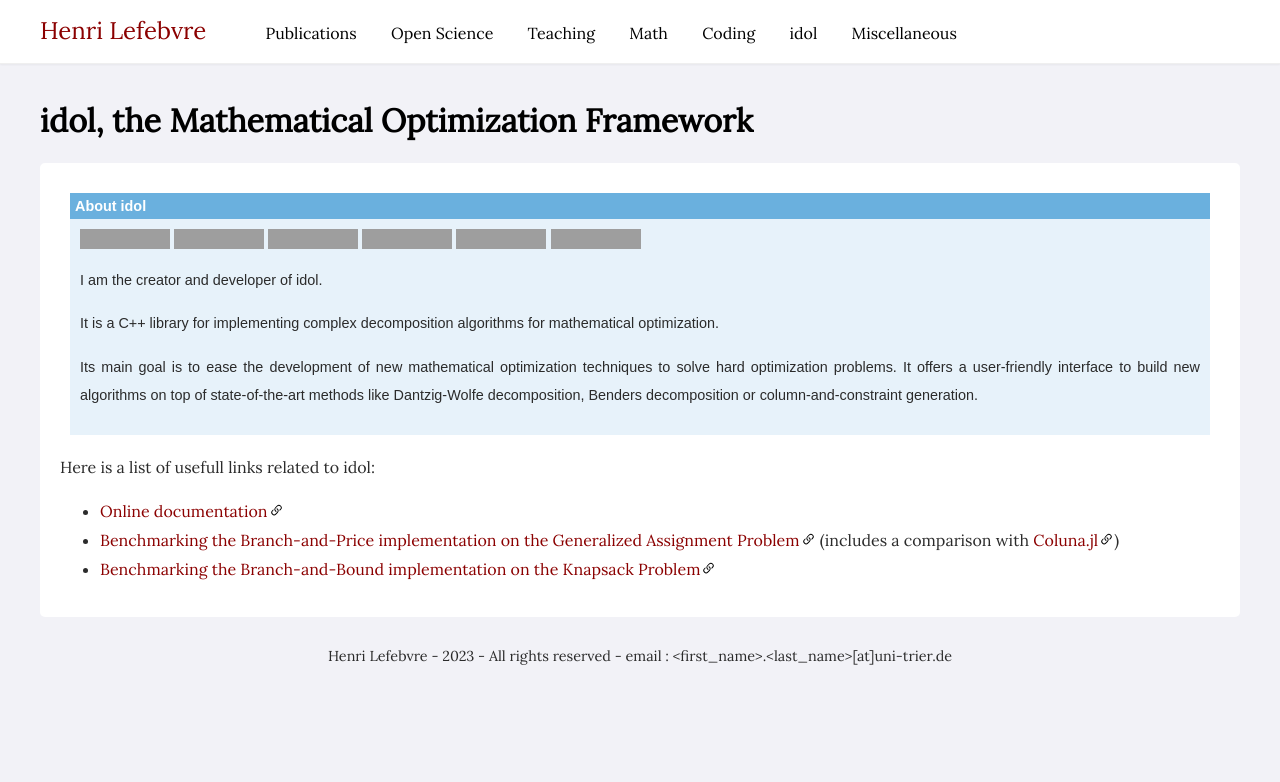
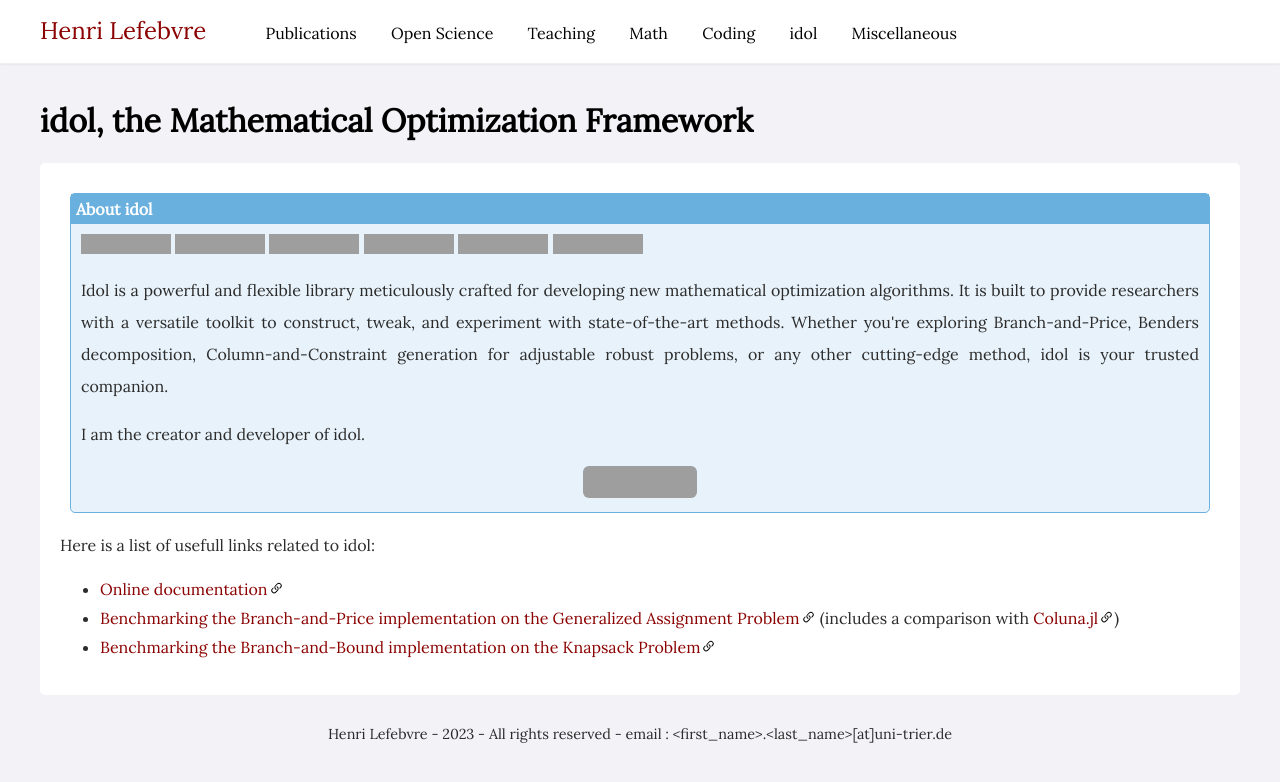
Before and after one commit to hlefebvr/hlefebvr.github.io, a Jekyll site: the page built from idol-lib/index.html, in a window 1280 px wide. Shown: the top 782 px of the page. Built offline with Jekyll 4.4.1, drawn with Linux system fonts in a browser that asks for light colours; nearby versions of some CDN libraries; a style sheet for code colours, icons or effects is not loaded; grey boxes are pictures that could not be loaded.

Commit message:
update css for home-window

```diff
--- a/assets/css/design.css
+++ b/assets/css/design.css
@@ -352,8 +352,8 @@ iframe {
 .home-window {
     margin:10px;
     background-color: #e7f2fa;
-    font-family: arial;
-    font-size:.9em;
+    border-radius:5px;
+    border:1px solid #6ab0de;
 }
 
 .home-window-title {
--- a/idol-lib/index.html
+++ b/idol-lib/index.html
@@ -8,6 +8,7 @@
       About idol
   </div>
   <div class="home-window-content">
+
       <img alt="https://img.shields.io/github/license/hlefebvr/idol" src="https://img.shields.io/github/license/hlefebvr/idol">
       <img alt="https://img.shields.io/github/v/tag/hlefebvr/idol?label=version" src="https://img.shields.io/github/v/tag/hlefebvr/idol?label=version">
       <img alt="https://img.shields.io/github/actions/workflow/status/hlefebvr/idol/cmake.yml?branch=main" src="https://img.shields.io/github/actions/workflow/status/hlefebvr/idol/cmake.yml?branch=main">
@@ -16,20 +17,16 @@
       <img style="margin-left: 1px;" alt="https://codecov.io/github/hlefebvr/idol/branch/main/graph/badge.svg?token=BWMH5522QP)](https://app.codecov.io/gh/hlefebvr/idol" src="https://codecov.io/github/hlefebvr/idol/branch/main/graph/badge.svg?token=BWMH5522QP)](https://app.codecov.io/gh/hlefebvr/idol">
 
       <p>
+        Idol is a powerful and flexible library meticulously crafted for developing new mathematical optimization algorithms. It is built to provide researchers with a versatile toolkit to construct, tweak, and experiment with state-of-the-art methods. Whether you're exploring Branch-and-Price, Benders decomposition, Column-and-Constraint generation for adjustable robust problems, or any other cutting-edge method, idol is your trusted companion.
+      </p>
+
+      <p>
           I am the creator and developer of idol.
       </p>
 
-      <p>
-          It is a C++ library for implementing complex decomposition algorithms for
-          mathematical optimization.
-      </p>
-
-      <p>
-          Its main goal is to ease the development of new mathematical optimization techniques to
-          solve hard optimization problems. It offers a user-friendly interface to build new algorithms
-          on top of state-of-the-art methods like Dantzig-Wolfe decomposition, Benders decomposition or
-          column-and-constraint generation.
-      </p>
+      <center>
+        <iframe src="https://github.com/sponsors/hlefebvr/button" title="Sponsor hlefebvr" height="32" width="114" style="border: 0; border-radius: 6px;"></iframe>
+      </center>
 
   </div>
 </div>
```
